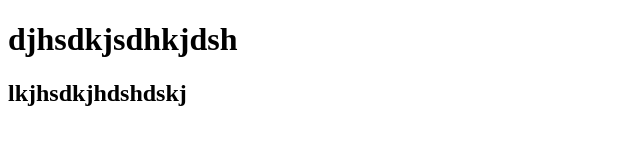
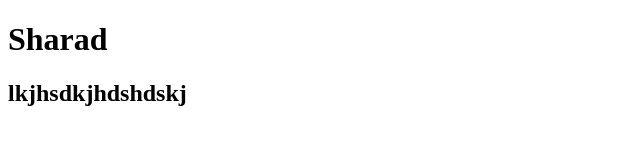
Before and after one commit to sharadmishra391/delete-later, a plain HTML site: page index1.html in a window 1280 px wide. Shown: the whole page, without its empty margins (0-640 px from the left). Drawn offline with Linux system fonts and the light colour scheme.

Commit message:
Update index1.html

```diff
--- a/index1.html
+++ b/index1.html
@@ -6,7 +6,7 @@
     <title>Document</title>
   </head>
   <body>
-    <h1>djhsdkjsdhkjdsh</h1>
+    <h1>Sharad</h1>
     <h2>lkjhsdkjhdshdskj</h2>
   </body>
 </html>
```
